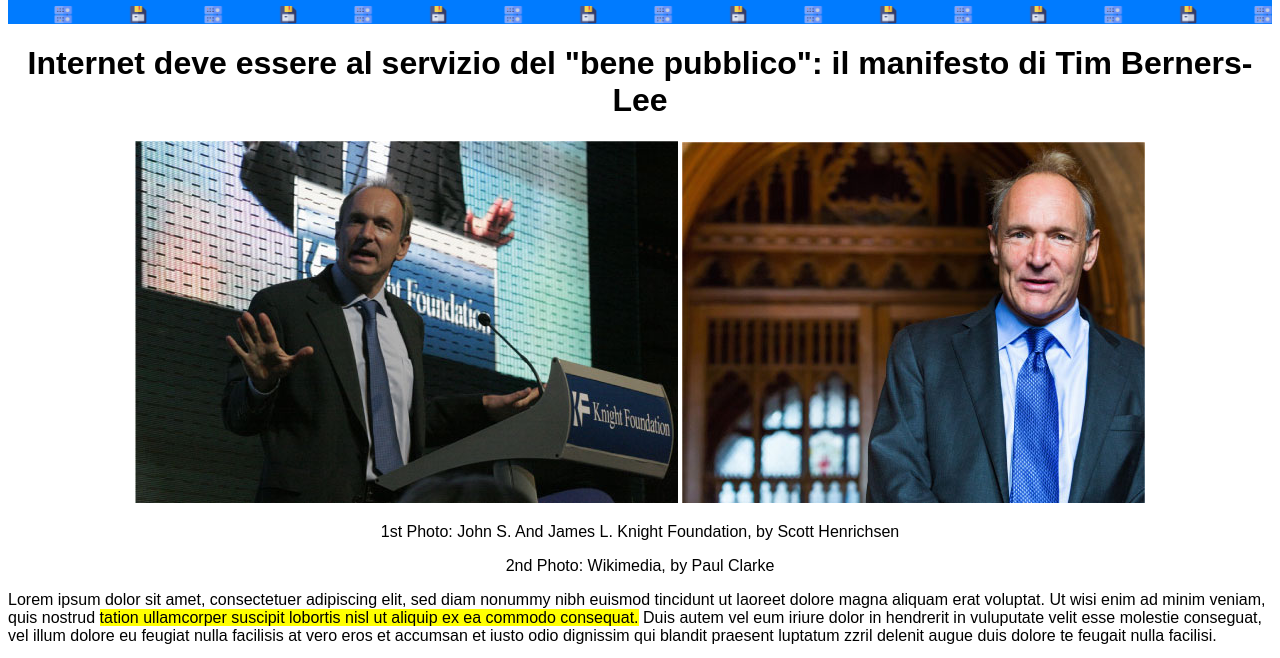
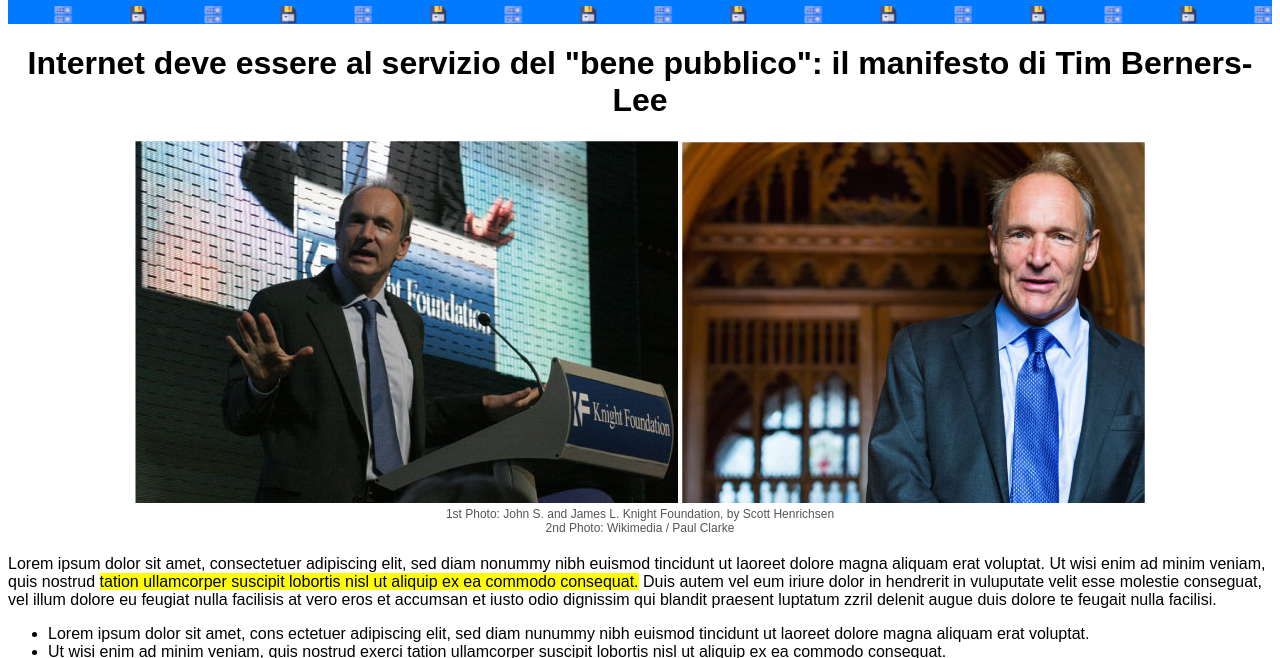
Before and after one commit to Augusto94-coder/html-css-booleaner, a plain HTML site: page index.html in a window 1280 px wide. Shown: the part 134-792 px from the top of the page. Drawn offline with Linux system fonts and the light colour scheme.

Commit message:
caption corretta parzialmente

```diff
--- a/css/stylesheet.css
+++ b/css/stylesheet.css
@@ -31,6 +31,12 @@ h1 {
 
 /* regole contenuto principale */
 
+#caption{
+  font-size: 12px;
+  color: #555;
+  margin-bottom: 20px;
+}
+
 #section-1{
   text-align: center;
 }
--- a/index.html
+++ b/index.html
@@ -33,10 +33,10 @@
 
                 <img src="img/tim-1.jpg" alt="Tim Berners-Lee 1" >
                 <img src="img/tim-2.jpg" alt="Tim Berners-Lee 2">
-                <p>1st Photo: John S. And James L. Knight Foundation, by Scott Henrichsen</p>
-                <p>2nd Photo: Wikimedia, by Paul Clarke</p>
+                <div id="caption">1st Photo: John S. and James L. Knight Foundation, by Scott Henrichsen <br> 2nd Photo: Wikimedia / Paul Clarke</div>
 
             </section>
+
 
             <section>
 
```
